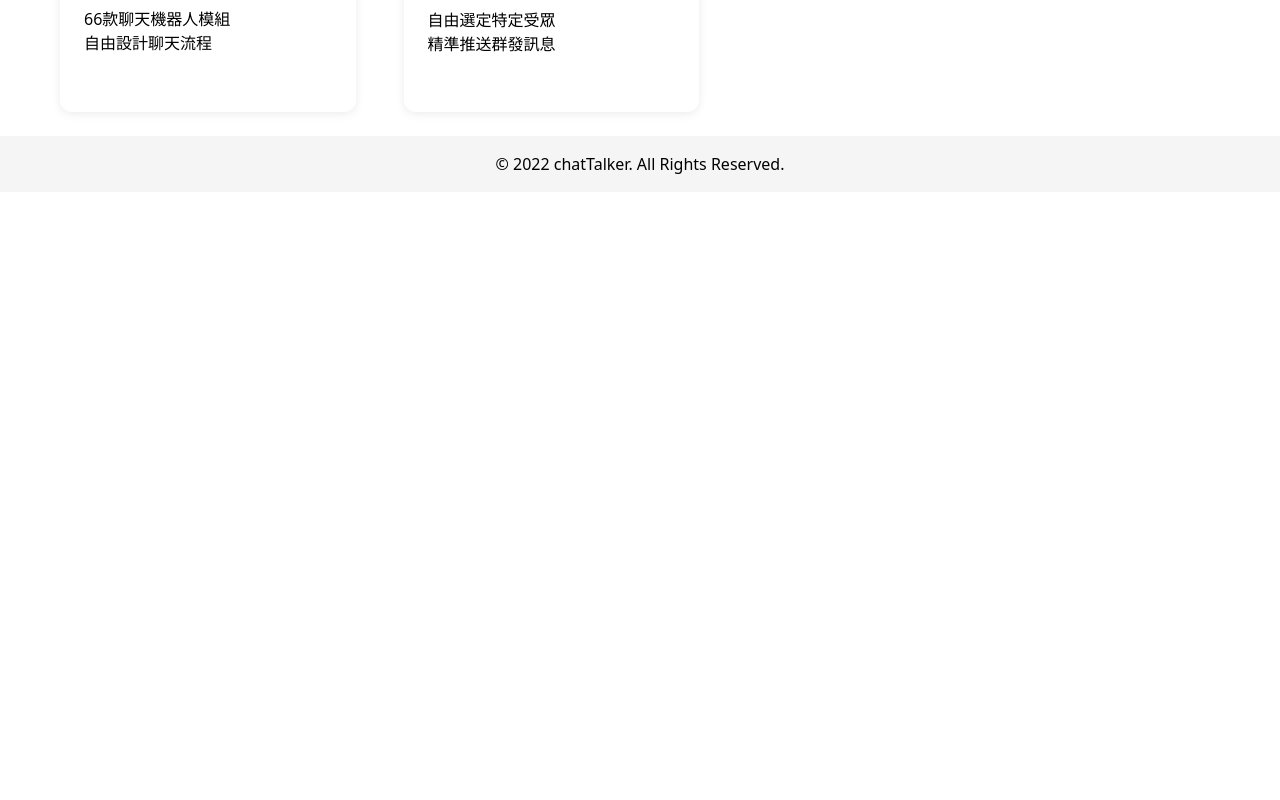
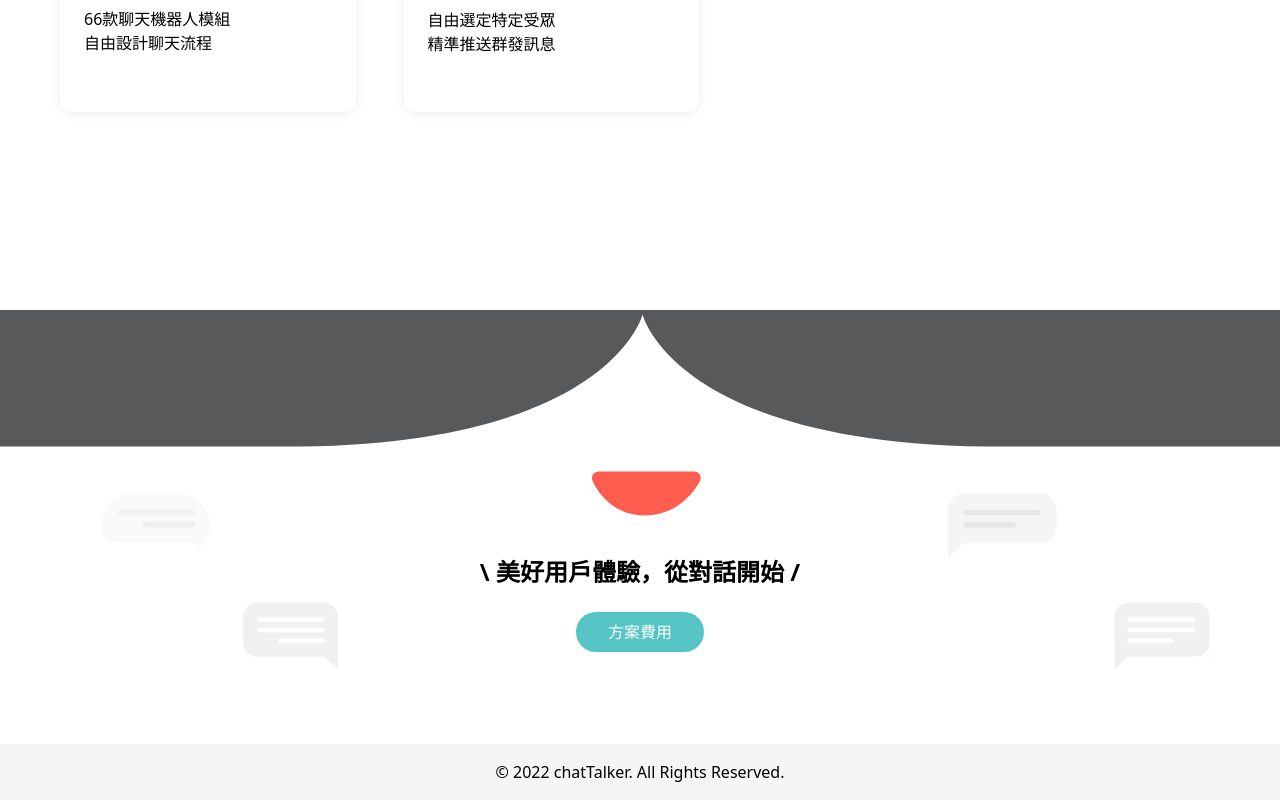
Before and after one commit to shijia22/chatTalker, a Vue app: page / in a window 1280 px wide. Shown: the part 2321-3121 px from the top of the page. Before the commit the page ends 2513 px from the top, so only its background shows below. Built offline with nearby package versions, Linux system fonts and the light colour scheme.

Commit message:
feat: 🎸 add section 6

```diff
--- a/src/App.vue
+++ b/src/App.vue
@@ -4,6 +4,24 @@
   <Platforms />
   <Customer />
   <Feature />
+  <section class="container mt-[3.75rem] bg-[url('/svg/footer_sm.svg')] xs:hidden bg-contain bg-no-repeat">
+    <div class="row justify-center">
+      <div class="col mb-[3.75rem] mt-[320px] text-center">
+        <h3 class="mb-6 text-2xl md:text-h1 font-bold">\ 美好用戶體驗，從對話開始 /</h3>
+        <button type="button" class="px-8 py-2 mb-8 rounded-[22px] bg-neutral text-grey-100 text-content">方案費用</button>
+      </div>
+    </div>
+  </section>
+  <section class="mt-[6.25rem] bg-[url('/svg/home_footer.svg')] hidden xs:flex bg-contain bg-no-repeat bg-center">
+    <div class="container">
+      <div class="row justify-center">
+        <div class="col mb-[3.75rem] mt-[320px] text-center">
+          <h3 class="mb-6 text-2xl font-bold">\ 美好用戶體驗，從對話開始 /</h3>
+          <button type="button" class="px-8 py-2 mb-8 rounded-[22px] bg-neutral text-grey-100 text-content">方案費用</button>
+        </div>
+      </div>
+    </div>
+  </section>
   <Footer />
 </template>
 
@@ -13,5 +31,5 @@ import Footer from '@/components/templates/Footer.vue';
 import Intro from '@/components/Intro.vue';
 import Platforms from '@/components/Platforms.vue';
 import Customer from '@/components/Customer.vue';
-import Feature from './components/Feature.vue';
+import Feature from '@/components/Feature.vue';
 </script>
```
Also changed, not shown: public/svg/footer_sm.svg (added), public/svg/home_footer.svg (added).
